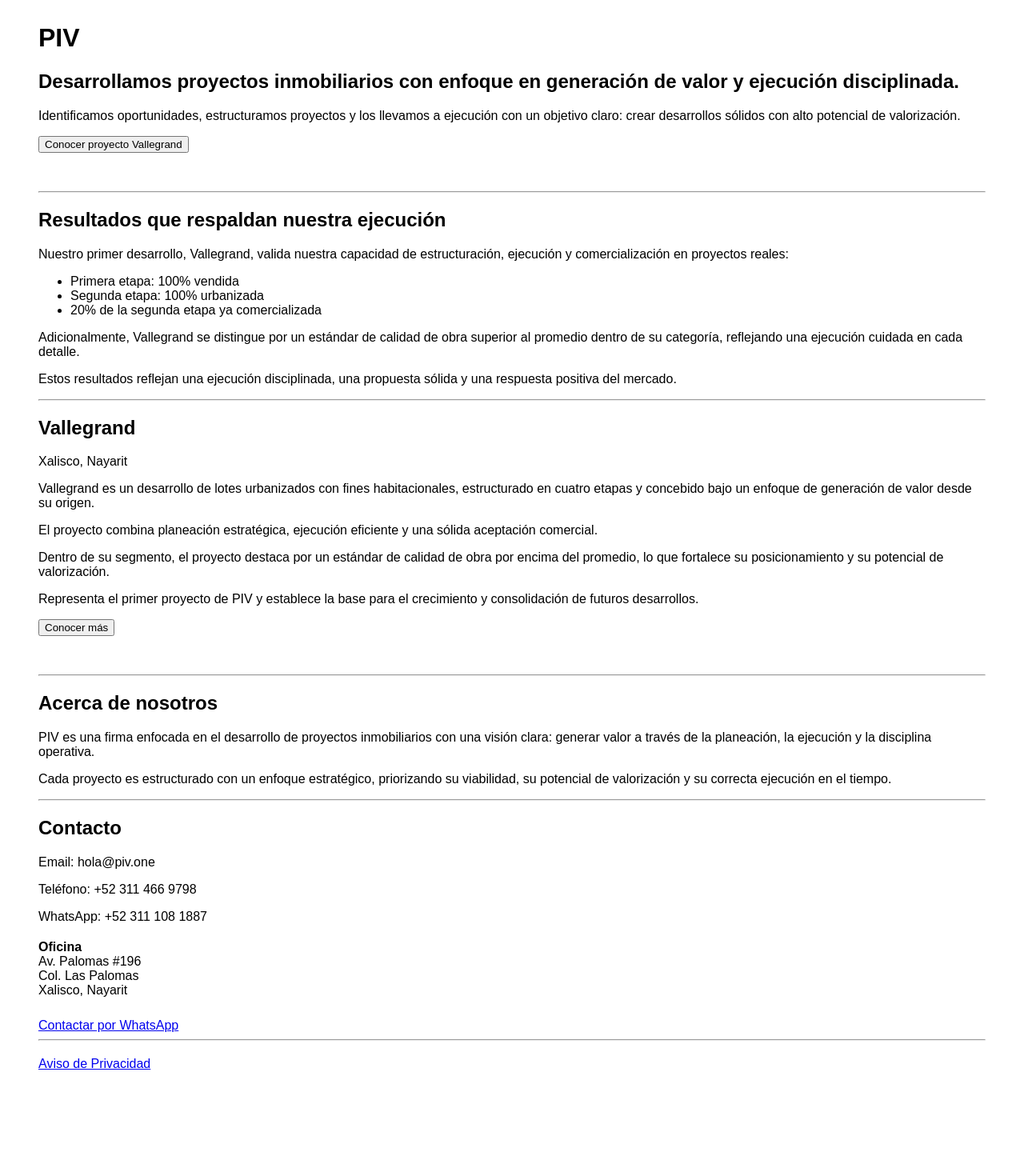
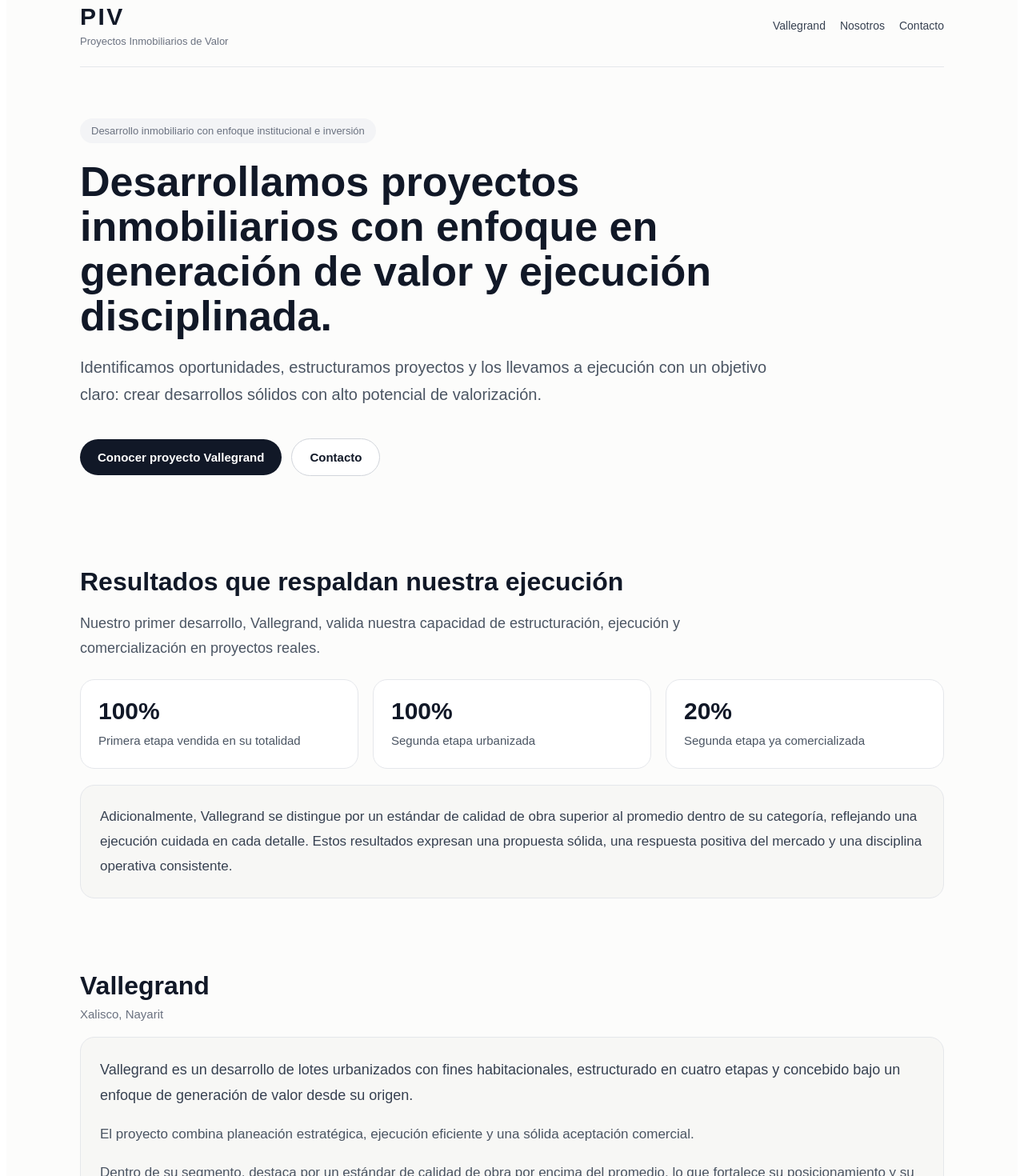
Before and after one commit to PIV1/PIV, a Next.js app: page / in a window 1280 px wide. Shown: the part 40-1510 px from the top of the page at 80% size. Before the commit the page ends 1443 px from the top, so only its background shows below. Built offline with nearby package versions, Linux system fonts and the light colour scheme.

Commit message:
Update index.js

```diff
--- a/pages/index.js
+++ b/pages/index.js
@@ -1,105 +1,339 @@
 export default function Home() {
+  const sectionStyle = {
+    marginTop: "56px",
+    paddingTop: "8px",
+  };
+
+  const cardStyle = {
+    backgroundColor: "#f7f7f5",
+    border: "1px solid #e5e7eb",
+    borderRadius: "18px",
+    padding: "24px",
+    marginTop: "20px",
+  };
+
+  const buttonPrimary = {
+    display: "inline-block",
+    backgroundColor: "#111827",
+    color: "#ffffff",
+    textDecoration: "none",
+    padding: "14px 22px",
+    borderRadius: "999px",
+    fontWeight: "600",
+    fontSize: "15px",
+    marginTop: "20px",
+    marginRight: "12px",
+  };
+
+  const buttonSecondary = {
+    display: "inline-block",
+    backgroundColor: "#ffffff",
+    color: "#111827",
+    textDecoration: "none",
+    padding: "14px 22px",
+    borderRadius: "999px",
+    fontWeight: "600",
+    fontSize: "15px",
+    border: "1px solid #d1d5db",
+    marginTop: "20px",
+  };
+
+  const statStyle = {
+    flex: "1 1 220px",
+    backgroundColor: "#ffffff",
+    border: "1px solid #e5e7eb",
+    borderRadius: "18px",
+    padding: "22px",
+  };
+
   return (
-    <main style={{ padding: "40px", fontFamily: "Arial, sans-serif" }}>
+    <main
+      style={{
+        fontFamily: "Arial, sans-serif",
+        backgroundColor: "#fcfcfb",
+        color: "#111827",
+        minHeight: "100vh",
+      }}
+    >
+      <div
+        style={{
+          maxWidth: "1080px",
+          margin: "0 auto",
+          padding: "36px 24px 72px",
+        }}
+      >
+        <header
+          style={{
+            display: "flex",
+            justifyContent: "space-between",
+            alignItems: "center",
+            paddingBottom: "24px",
+            borderBottom: "1px solid #e5e7eb",
+          }}
+        >
+          <div>
+            <div
+              style={{
+                fontSize: "30px",
+                fontWeight: "700",
+                letterSpacing: "0.08em",
+              }}
+            >
+              PIV
+            </div>
+            <div
+              style={{
+                fontSize: "13px",
+                color: "#6b7280",
+                marginTop: "6px",
+              }}
+            >
+              Proyectos Inmobiliarios de Valor
+            </div>
+          </div>
 
-      <h1>PIV</h1>
-      <h2>
+          <nav style={{ fontSize: "14px", color: "#374151" }}>
+            <a href="#vallegrand" style={{ marginRight: "18px", color: "#374151", textDecoration: "none" }}>
+              Vallegrand
+            </a>
+            <a href="#nosotros" style={{ marginRight: "18px", color: "#374151", textDecoration: "none" }}>
+              Nosotros
+            </a>
+            <a href="#contacto" style={{ color: "#374151", textDecoration: "none" }}>
+              Contacto
+            </a>
+          </nav>
+        </header>
+
+        <section
+          style={{
+            paddingTop: "64px",
+            paddingBottom: "24px",
+          }}
+        >
+          <div
+            style={{
+              display: "inline-block",
+              fontSize: "13px",
+              color: "#6b7280",
+              backgroundColor: "#f3f4f6",
+              padding: "8px 14px",
+              borderRadius: "999px",
+              marginBottom: "20px",
+            }}
+          >
+            Desarrollo inmobiliario con enfoque institucional e inversión
+          </div>
+
+          <h1
+            style={{
+              fontSize: "52px",
+              lineHeight: "1.08",
+              margin: "0 0 18px",
+              maxWidth: "900px",
+            }}
+          >
             Desarrollamos proyectos inmobiliarios con enfoque en generación de valor y ejecución disciplinada.
-      </h2>
-      <p>
-        Identificamos oportunidades, estructuramos proyectos y los llevamos a ejecución con un objetivo claro: crear desarrollos sólidos con alto potencial de valorización.
+          </h1>
+
+          <p
+            style={{
+              fontSize: "20px",
+              lineHeight: "1.7",
+              color: "#4b5563",
+              maxWidth: "860px",
+              margin: 0,
+            }}
+          >
+            Identificamos oportunidades, estructuramos proyectos y los llevamos a ejecución con un objetivo claro:
+            crear desarrollos sólidos con alto potencial de valorización.
           </p>
 
-      <button style={{ marginBottom: "40px" }}>
+          <div style={{ marginTop: "18px" }}>
+            <a href="https://www.vallegrand.com" target="_blank" rel="noreferrer" style={buttonPrimary}>
               Conocer proyecto Vallegrand
-      </button>
+            </a>
 
-      <hr />
+            <a href="#contacto" style={buttonSecondary}>
+              Contacto
+            </a>
+          </div>
+        </section>
 
-      <h2>Resultados que respaldan nuestra ejecución</h2>
-      <p>
-        Nuestro primer desarrollo, Vallegrand, valida nuestra capacidad de estructuración, ejecución y comercialización en proyectos reales:
+        <section style={sectionStyle}>
+          <h2 style={{ fontSize: "32px", marginBottom: "10px" }}>
+            Resultados que respaldan nuestra ejecución
+          </h2>
+          <p
+            style={{
+              fontSize: "18px",
+              lineHeight: "1.7",
+              color: "#4b5563",
+              maxWidth: "860px",
+            }}
+          >
+            Nuestro primer desarrollo, Vallegrand, valida nuestra capacidad de estructuración, ejecución y
+            comercialización en proyectos reales.
           </p>
 
-      <ul>
-        <li>Primera etapa: 100% vendida</li>
-        <li>Segunda etapa: 100% urbanizada</li>
-        <li>20% de la segunda etapa ya comercializada</li>
-      </ul>
+          <div
+            style={{
+              display: "flex",
+              flexWrap: "wrap",
+              gap: "18px",
+              marginTop: "24px",
+            }}
+          >
+            <div style={statStyle}>
+              <div style={{ fontSize: "30px", fontWeight: "700", marginBottom: "8px" }}>100%</div>
+              <div style={{ fontSize: "15px", color: "#4b5563", lineHeight: "1.6" }}>
+                Primera etapa vendida en su totalidad
+              </div>
+            </div>
 
-      <p>
-        Adicionalmente, Vallegrand se distingue por un estándar de calidad de obra superior al promedio dentro de su categoría, reflejando una ejecución cuidada en cada detalle.
+            <div style={statStyle}>
+              <div style={{ fontSize: "30px", fontWeight: "700", marginBottom: "8px" }}>100%</div>
+              <div style={{ fontSize: "15px", color: "#4b5563", lineHeight: "1.6" }}>
+                Segunda etapa urbanizada
+              </div>
+            </div>
+
+            <div style={statStyle}>
+              <div style={{ fontSize: "30px", fontWeight: "700", marginBottom: "8px" }}>20%</div>
+              <div style={{ fontSize: "15px", color: "#4b5563", lineHeight: "1.6" }}>
+                Segunda etapa ya comercializada
+              </div>
+            </div>
+          </div>
+
+          <div style={cardStyle}>
+            <p style={{ margin: 0, fontSize: "17px", lineHeight: "1.8", color: "#374151" }}>
+              Adicionalmente, Vallegrand se distingue por un estándar de calidad de obra superior al promedio dentro
+              de su categoría, reflejando una ejecución cuidada en cada detalle. Estos resultados expresan una
+              propuesta sólida, una respuesta positiva del mercado y una disciplina operativa consistente.
+            </p>
+          </div>
+        </section>
+
+        <section id="vallegrand" style={sectionStyle}>
+          <h2 style={{ fontSize: "32px", marginBottom: "8px" }}>Vallegrand</h2>
+          <p style={{ fontSize: "15px", color: "#6b7280", marginTop: 0 }}>Xalisco, Nayarit</p>
+
+          <div style={cardStyle}>
+            <p style={{ fontSize: "18px", lineHeight: "1.8", color: "#374151", marginTop: 0 }}>
+              Vallegrand es un desarrollo de lotes urbanizados con fines habitacionales, estructurado en cuatro etapas
+              y concebido bajo un enfoque de generación de valor desde su origen.
             </p>
 
-      <p>
-        Estos resultados reflejan una ejecución disciplinada, una propuesta sólida y una respuesta positiva del mercado.
-      </p>
-
-      <hr />
-
-      <h2>Vallegrand</h2>
-      <p>Xalisco, Nayarit</p>
-
-      <p>
-        Vallegrand es un desarrollo de lotes urbanizados con fines habitacionales, estructurado en cuatro etapas y concebido bajo un enfoque de generación de valor desde su origen.
-      </p>
-
-      <p>
+            <p style={{ fontSize: "17px", lineHeight: "1.8", color: "#4b5563" }}>
               El proyecto combina planeación estratégica, ejecución eficiente y una sólida aceptación comercial.
             </p>
 
-      <p>
-        Dentro de su segmento, el proyecto destaca por un estándar de calidad de obra por encima del promedio, lo que fortalece su posicionamiento y su potencial de valorización.
+            <p style={{ fontSize: "17px", lineHeight: "1.8", color: "#4b5563" }}>
+              Dentro de su segmento, destaca por un estándar de calidad de obra por encima del promedio, lo que
+              fortalece su posicionamiento y su potencial de valorización.
             </p>
 
-      <p>
-        Representa el primer proyecto de PIV y establece la base para el crecimiento y consolidación de futuros desarrollos.
+            <p style={{ fontSize: "17px", lineHeight: "1.8", color: "#4b5563", marginBottom: 0 }}>
+              Representa el primer proyecto de PIV y establece la base para el crecimiento y consolidación de futuros
+              desarrollos.
             </p>
 
-      <button style={{ marginBottom: "40px" }}>
+            <a
+              href="https://www.vallegrand.com"
+              target="_blank"
+              rel="noreferrer"
+              style={buttonPrimary}
+            >
               Conocer más
-      </button>
+            </a>
+          </div>
+        </section>
 
-      <hr />
-
-      <h2>Acerca de nosotros</h2>
-      <p>
-        PIV es una firma enfocada en el desarrollo de proyectos inmobiliarios con una visión clara: generar valor a través de la planeación, la ejecución y la disciplina operativa.
+        <section id="nosotros" style={sectionStyle}>
+          <h2 style={{ fontSize: "32px", marginBottom: "10px" }}>Acerca de nosotros</h2>
+          <div style={cardStyle}>
+            <p style={{ fontSize: "17px", lineHeight: "1.8", color: "#374151", marginTop: 0 }}>
+              PIV es una firma enfocada en el desarrollo de proyectos inmobiliarios con una visión clara: generar valor
+              a través de la planeación, la ejecución y la disciplina operativa.
             </p>
 
-      <p>
-        Cada proyecto es estructurado con un enfoque estratégico, priorizando su viabilidad, su potencial de valorización y su correcta ejecución en el tiempo.
+            <p style={{ fontSize: "17px", lineHeight: "1.8", color: "#4b5563", marginBottom: 0 }}>
+              Cada proyecto es estructurado con un enfoque estratégico, priorizando su viabilidad, su potencial de
+              valorización y su correcta ejecución en el tiempo.
             </p>
+          </div>
+        </section>
 
-      <hr />
+        <section id="contacto" style={sectionStyle}>
+          <h2 style={{ fontSize: "32px", marginBottom: "10px" }}>Contacto</h2>
 
-      <h2>Contacto</h2>
-      <p>Email: hola@piv.one</p>
-      <p>Teléfono: +52 311 466 9798</p>
-      <p>WhatsApp: +52 311 108 1887</p>
+          <div
+            style={{
+              display: "grid",
+              gridTemplateColumns: "repeat(auto-fit, minmax(260px, 1fr))",
+              gap: "18px",
+              marginTop: "20px",
+            }}
+          >
+            <div style={cardStyle}>
+              <div style={{ fontSize: "14px", color: "#6b7280", marginBottom: "8px" }}>Correo</div>
+              <div style={{ fontSize: "18px", color: "#111827" }}>hola@piv.one</div>
+            </div>
 
-      <p style={{ marginTop: "20px" }}>
-        <strong>Oficina</strong><br />
-        Av. Palomas #196<br />
-        Col. Las Palomas<br />
+            <div style={cardStyle}>
+              <div style={{ fontSize: "14px", color: "#6b7280", marginBottom: "8px" }}>Teléfono</div>
+              <div style={{ fontSize: "18px", color: "#111827" }}>+52 311 466 9798</div>
+            </div>
+
+            <div style={cardStyle}>
+              <div style={{ fontSize: "14px", color: "#6b7280", marginBottom: "8px" }}>WhatsApp</div>
+              <div style={{ fontSize: "18px", color: "#111827" }}>+52 311 108 1887</div>
+            </div>
+
+            <div style={cardStyle}>
+              <div style={{ fontSize: "14px", color: "#6b7280", marginBottom: "8px" }}>Oficina</div>
+              <div style={{ fontSize: "17px", lineHeight: "1.8", color: "#111827" }}>
+                Av. Palomas #196
+                <br />
+                Col. Las Palomas
+                <br />
                 Xalisco, Nayarit
-      </p>
+              </div>
+            </div>
+          </div>
 
           <a
             href="https://wa.me/523111081887"
             target="_blank"
             rel="noreferrer"
-        style={{ display: "inline-block", marginTop: "10px" }}
+            style={buttonPrimary}
           >
             Contactar por WhatsApp
           </a>
+        </section>
 
-      <hr />
-
-      <p style={{ marginTop: "20px" }}>
-        <a href="/privacidad">Aviso de Privacidad</a>
-      </p>
-
+        <footer
+          style={{
+            marginTop: "72px",
+            paddingTop: "28px",
+            borderTop: "1px solid #e5e7eb",
+            display: "flex",
+            justifyContent: "space-between",
+            flexWrap: "wrap",
+            gap: "14px",
+            fontSize: "14px",
+            color: "#6b7280",
+          }}
+        >
+          <div>PIV · Proyectos Inmobiliarios de Valor</div>
+          <div>
+            <a href="/privacidad" style={{ color: "#374151", textDecoration: "none" }}>
+              Aviso de Privacidad
+            </a>
+          </div>
+        </footer>
+      </div>
     </main>
   );
 }
```
Lines whose indentation alone changed are shown as unchanged.
